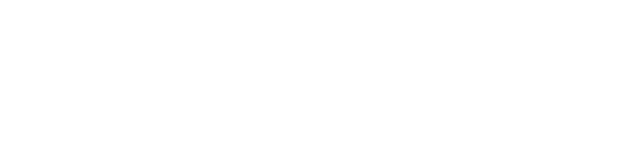
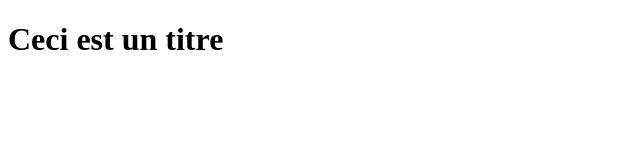
Before and after one commit to RechadS/formationgit, a plain HTML site: page index.html in a window 1280 px wide. Shown: the whole page, without its empty margins (0-640 px from the left). Drawn offline with Linux system fonts and the light colour scheme.

Commit message:
ajout d'un titre

```diff
--- a/index.html
+++ b/index.html
@@ -1,7 +1,11 @@
 <!doctype html>
 <html>
-<head>
-</head>
-<body>
-</body>
+	<head>
+		<title>Formation Git</title>
+
+	</head>
+
+	<body>
+		<h1>Ceci est un titre</h1>
+	</body>
 </html>
```
